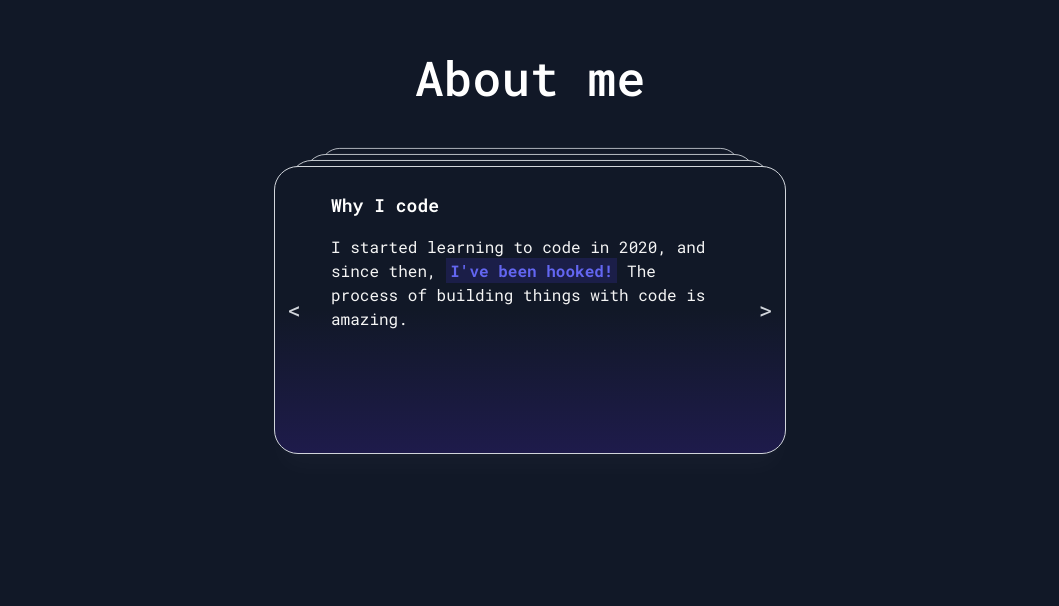
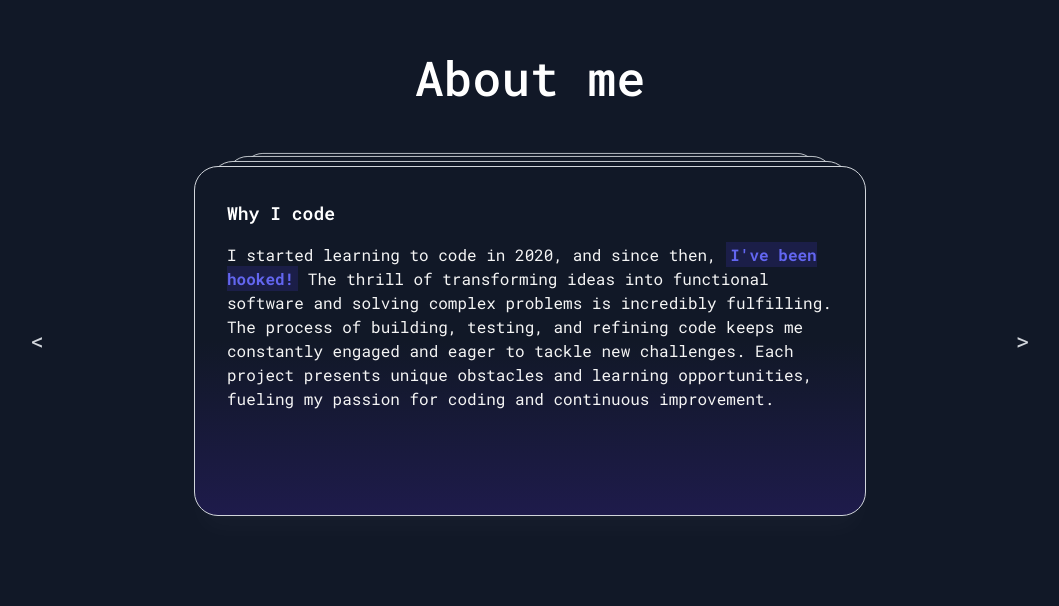
Before and after one commit to tmatteozzi/portfolio, a Next.js app: page / in a window 1280 px wide. Shown: the part 874-1480 px from the top of the page, without its empty margins (110-1169 px from the left). Built offline with nearby package versions, Linux system fonts and the light colour scheme.

Commit message:
V2 almost ready

```diff
--- a/app/components/CardStack.tsx
+++ b/app/components/CardStack.tsx
@@ -38,40 +38,64 @@ export const CardStack = ({
   };
 
   return (
-    <div className="relative flex justify-center items-center w-full h-full">
+    <div className="flex flex-col items-center">
+      <div className="relative flex justify-center items-center w-full h-[300px] sm:h-[350px] mb-4 sm:mb-0">
+        <div className="relative w-full h-full md:max-w-2xl mx-3.5">
           {cards.map((card, index) => (
             <motion.div
               key={card.id}
-          className="absolute bg-gradient-to-b from-gray-900 via-gray-900 to-indigo-950 h-72 w-[40vw] rounded-3xl p-6 shadow-xl border border-gray-300 shadow-white/[0.025] flex flex-col justify-top"
+              className="absolute inset-0 bg-gradient-to-b from-gray-900 via-gray-900 to-indigo-950 rounded-2xl sm:rounded-3xl p-4 sm:p-6 shadow-xl border border-gray-300 shadow-white/[0.025] flex flex-col justify-top overflow-hidden"
               style={{
                 transformOrigin: 'top center'
               }}
               animate={{
-            top: index * -CARD_OFFSET,
-            scale: 1 - index * SCALE_FACTOR,
+                top: index * -(CARD_OFFSET * (1 - index * 0.1)),
+                scale: 1 - index * (SCALE_FACTOR * 0.8),
                 zIndex: cards.length - index
               }}
             >
-          <button
-            onClick={handlePrev}
-            className="absolute left-3 top-1/2 transform -translate-y-1/2 text-gray-300 hover:text-white text-2xl"
-          >
-            {'<'}
-          </button>
-          <button
-            onClick={handleNext}
-            className="absolute right-3 top-1/2 transform -translate-y-1/2 text-gray-300 hover:text-white text-2xl"
-          >
-            {'>'}
-          </button>
-          <div className="px-8">
-            <p className="font-semibold text-lg text-white">{card.name}</p>
-            <div className="mt-4 font-normal text-neutral-100">
+              <div className="p-2">
+                <p className="font-semibold text-base sm:text-lg text-white">
+                  {card.name}
+                </p>
+                <div className="mt-2 sm:mt-4 text-sm sm:text-base font-normal text-neutral-100 max-h-[180px] sm:max-h-[220px] md:max-h-[260px]">
                   {card.content}
                 </div>
               </div>
             </motion.div>
           ))}
         </div>
+        <button
+          onClick={handlePrev}
+          className="hidden sm:block absolute left-0 sm:left-[-30px] md:left-[-60px] top-1/2 transform -translate-y-1/2 z-10 p-2 text-gray-300 hover:text-white text-xl sm:text-2xl"
+          aria-label="Previous card"
+        >
+          {'<'}
+        </button>
+        <button
+          onClick={handleNext}
+          className="hidden sm:block absolute right-0 sm:right-[-30px] md:right-[-60px] top-1/2 transform -translate-y-1/2 z-10 p-2 text-gray-300 hover:text-white text-xl sm:text-2xl"
+          aria-label="Next card"
+        >
+          {'>'}
+        </button>
+      </div>
+      <div className="flex justify-center space-x-4 sm:hidden">
+        <button
+          onClick={handlePrev}
+          className="p-2 text-gray-300 hover:text-white text-2xl"
+          aria-label="Previous card"
+        >
+          {'<'}
+        </button>
+        <button
+          onClick={handleNext}
+          className="p-2 text-gray-300 hover:text-white text-2xl"
+          aria-label="Next card"
+        >
+          {'>'}
+        </button>
+      </div>
+    </div>
   );
 };
--- a/app/globals.css
+++ b/app/globals.css
@@ -3,5 +3,5 @@
 @tailwind utilities;
 
 body {
-    @apply bg-gray-950;
+  @apply bg-gray-900;
 }
--- a/app/page.tsx
+++ b/app/page.tsx
@@ -61,8 +61,13 @@ const about = {
       content: (
         <p>
           I started learning to code in 2020, and since then,{' '}
-          <Highlight>I&apos;ve been hooked!</Highlight> The process of building
-          things with code is amazing.
+          <Highlight>I&apos;ve been hooked!</Highlight> The thrill of
+          transforming ideas into functional software and solving complex
+          problems is incredibly fulfilling. The process of building, testing,
+          and refining code keeps me constantly engaged and eager to tackle new
+          challenges. Each project presents unique obstacles and learning
+          opportunities, fueling my passion for coding and continuous
+          improvement.
         </p>
       )
     },
@@ -72,9 +77,13 @@ const about = {
       name: 'Always learning',
       content: (
         <p>
-          The world of code keeps evolving. I love taking online courses,
-          attending workshops, and{' '}
-          <Highlight>staying updated with the latest tech. </Highlight>
+          The tech industry evolves rapidly, and I embrace the challenge of
+          staying current. I regularly participate in online courses and attend
+          workshops to deepen my knowledge and skills.{' '}
+          <Highlight>Keeping up with the latest advancements</Highlight> not
+          only helps me stay relevant but also enables me to incorporate new
+          technologies and methodologies into my work, ensuring that I am always
+          pushing the boundaries of what I can achieve.
         </p>
       )
     },
@@ -83,12 +92,16 @@ const about = {
       name: 'What makes me tick',
       content: (
         <p>
-          I bring{' '}
+          I am driven by a{' '}
           <Highlight>
-            passion, dedication, and a problem-solving superpower
-          </Highlight>{' '}
-          to my code. I love a good challenge and aim to create top-notch
-          solutions every time.
+            passion for coding, a commitment to excellence, and a knack for
+            problem-solving
+          </Highlight>
+          . I thrive on tackling challenging projects and finding innovative
+          solutions that push the limits of what is possible. This enthusiasm
+          for problem-solving and continuous improvement is at the core of my
+          approach to coding, motivating me to deliver high-quality results and
+          make a meaningful impact with my work.
         </p>
       )
     },
@@ -97,9 +110,16 @@ const about = {
       name: 'My goals',
       content: (
         <p>
-          Before leaping into entrepreneurship, I aim to explore diverse roles
-          across various workplaces to{' '}
-          <Highlight>enhance my skills and gather rich experiences. </Highlight>
+          Before embarking on my entrepreneurial journey, I aim to gain a
+          diverse range of experiences across different roles and environments.
+          This will{' '}
+          <Highlight>
+            broaden my skill set and provide valuable insights
+          </Highlight>{' '}
+          that are crucial for future success. By immersing myself in various
+          professional settings, I will enhance my abilities and build a robust
+          foundation of knowledge that will support my aspirations and drive in
+          the entrepreneurial world.
         </p>
       )
     }
--- a/app/pages/About.tsx
+++ b/app/pages/About.tsx
@@ -15,10 +15,12 @@ export default function About({ content }: AboutProps) {
   return (
     <section
       id="about"
-      className="flex flex-col items-center py-32 bg-gray-900 min-h-screen max-h-screen"
+      className="flex flex-col items-center justify-center py-16 md:py-32 bg-gray-900 min-h-[screen/2] md:px-0"
     >
-      <h1 className="text-5xl text-center font-medium text-white ">About me</h1>
-      <div className="flex flex-col items-center justify-center w-full mt-16 mb-32">
+      <h1 className="text-3xl md:text-5xl text-center font-medium text-white mb-16">
+        About me
+      </h1>
+      <div className="w-full md:max-w-2xl lg:max-w-4xl">
         <CardStack offset={6} items={items} />
       </div>
     </section>
--- a/app/pages/Footer.tsx
+++ b/app/pages/Footer.tsx
@@ -15,7 +15,7 @@ export default function Footer({ content }: FooterProps) {
     <footer className="bg-gray-900 text-center py-6">
       <div className="container mx-auto">
         <h2 className="text-lg font-bold text-white">© {name}</h2>
-        <p className="text-sm font-semibold text-neutral-400 mt-2">{role}</p>
+        <p className="text-sm font-semibold text-gray-400 mt-2">{role}</p>
         <div className="flex justify-center space-x-6 mt-4">
           {socialLinks.map((link, index) => (
             <a
--- a/app/pages/Portfolio.tsx
+++ b/app/pages/Portfolio.tsx
@@ -39,7 +39,7 @@ const Portfolio: React.FC<PortfolioProps> = ({ content }) => {
                         alt={project.title}
                         layout="fill"
                         objectFit="cover"
-                        className="transition-transform duration-500 hover:scale-105 opacity-95"
+                        className="transition-transform duration-300 hover:scale-105 opacity-95"
                       />
                     </div>
                   </div>
```
Lines whose indentation alone changed are shown as unchanged.
